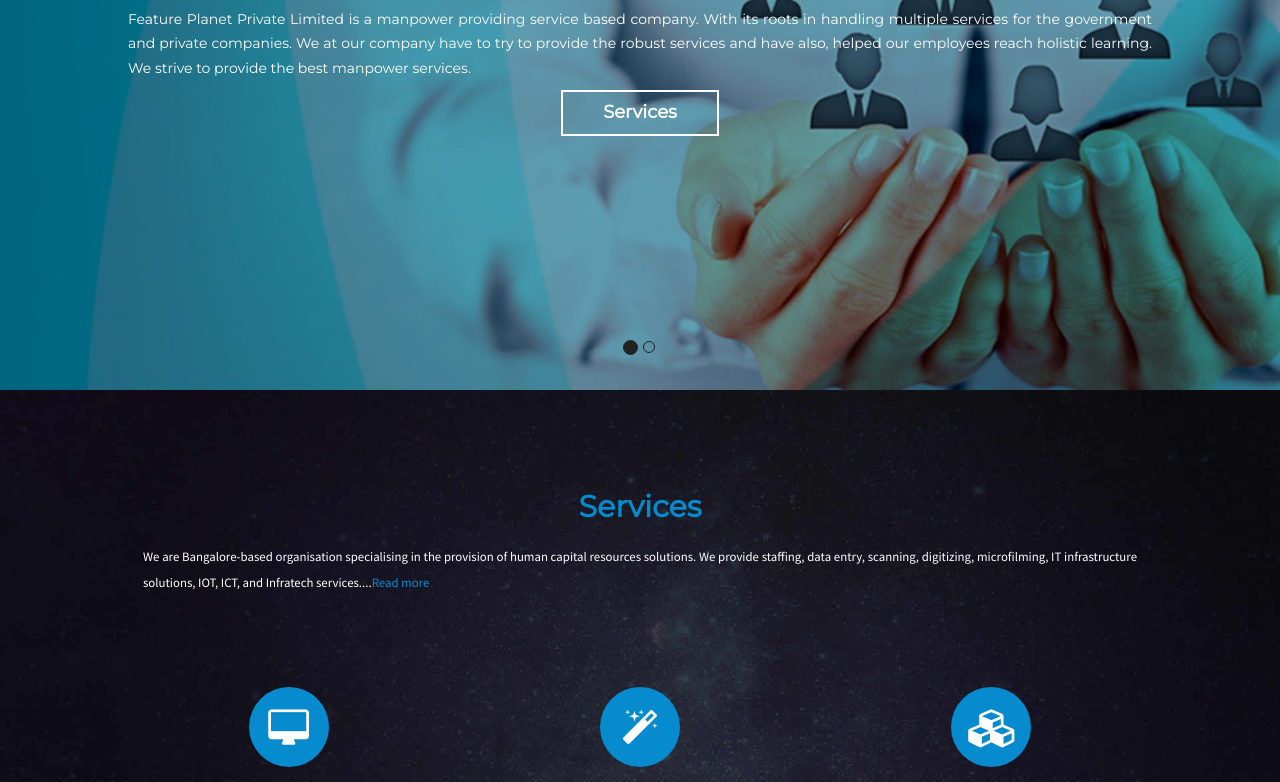
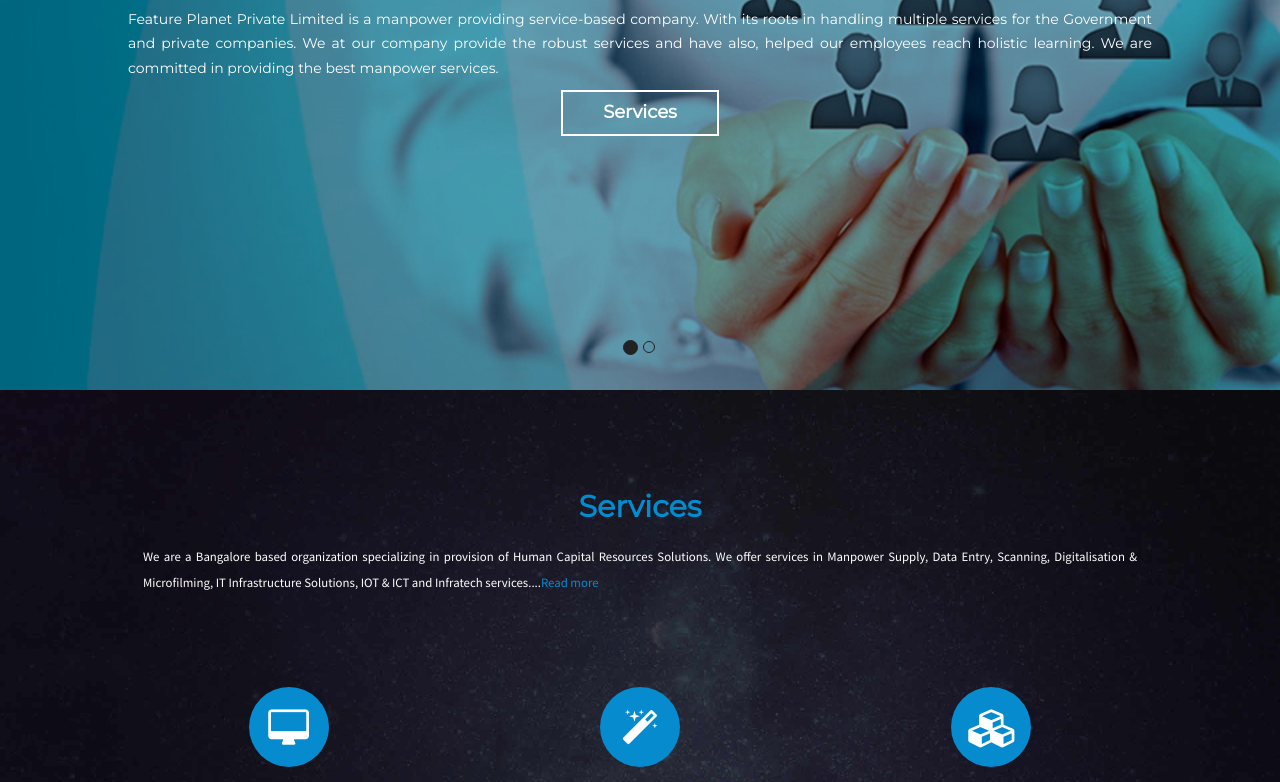
Before and after one commit to SRINIVAS406/fplanet, a plain HTML site: page index.html in a window 1280 px wide. Shown: the part 426-1208 px from the top of the page. Drawn offline with nearby package versions, Linux system fonts and the light colour scheme; a web font is replaced by a local one.

Commit message:
Update index.html

```diff
--- a/index.html
+++ b/index.html
@@ -87,7 +87,7 @@
 
                     <div class="carousel-caption wrapper">
                                     <h3 class="intro-heading animated bounceInRight">Feature Planet</h3>
-                                    <p class="intro-paragraph animated bounceInRight" style="text-align: justify;">Feature Planet Private Limited is a manpower providing service based company. With its roots in handling multiple services for the government and private companies. We at our company have to try to provide the robust services and have also, helped our employees reach holistic learning. We strive to provide the best manpower services.</p>
+                                    <p class="intro-paragraph animated bounceInRight" style="text-align: justify;">Feature Planet Private Limited is a manpower providing service-based company. With its roots in handling multiple services for the Government and private companies. We at our company provide the robust services and have also, helped our employees reach holistic learning. We are committed in providing the best manpower services.</p>
                                 <a href="#services" class="page-scroll btn btn-xl slider-button animated bounceInUp">Services</a>
 
                     </div>
@@ -97,7 +97,7 @@
                 <div class="item">
                     <div class="carousel-caption wrapper">
                                     <h3 class="intro-heading animated bounceInRight">Employee Support</h3>
-                                    <p class="intro-paragraph animated bounceInRight" style="text-align: justify;">In the time of covid crisis our company had been able to provide jobs for nearly 600 to 700 employees. Benefiting there income even in crisis and meet the needs of government handling the Covid Command Centres. We are very much satisfied for our achievement and content, in helping the required people to reach hospitals in covid times through our services.</p>
+                                    <p class="intro-paragraph animated bounceInRight" style="text-align: justify;">In the time of Covid-19 crisis our company had been able to provide jobs for nearly 600 to 700 employees. Benefiting their income and meet the needs of government in handling the Covid Command Centres. We are very much satisfied for our achievement and content, in helping the required people to reach hospitals in Covid-19 times through our services.</p>
                                 <a href="#services" class="page-scroll btn btn-xl slider-button animated bounceInUp">Services</a>
 
                     </div>
@@ -120,7 +120,7 @@
             <div class="row">
                 <div class="col-lg-12 text-center">
                     <h2 style="color: #028bcd;">Services</h2>
-                    <h3 class="section-subheading animated fadeInUp" style="text-align: justify;">We are Bangalore-based organisation specialising in the provision of human capital resources solutions. We provide staffing, data entry, scanning, digitizing, microfilming, IT infrastructure solutions, IOT, ICT, and Infratech services.<span id="dots">...</span><span id="moreserviceinfo"> Over the years, Feature Planet Pvt Ltd. At the time of the COVID crisis, our company had been able to provide jobs for nearly 600 to 700 employees in the government as well as private sectors in and around Bangalore. Our competence, proficiency, and dependability in catering to every conceivable manpower need through all spheres and stratums of business has made us a leading manpower solutions company in Bangalore. While we guarantee enhanced competitive edge to our clients through our quality manpower solutions, we concurrently value the career goals of our employees and ensure that they are in safe hands.</span><a href='#services' onclick="showserviceinfo()" id="servicebtn">Read more</a></h3>
+                    <h3 class="section-subheading animated fadeInUp" style="text-align: justify;">We are a Bangalore based organization specializing in provision of Human Capital Resources Solutions. We offer services in Manpower Supply, Data Entry, Scanning, Digitalisation & Microfilming, IT Infrastructure Solutions, IOT & ICT and Infratech services.<span id="dots">...</span><span id="moreserviceinfo"> Over the years Feature Planet Pvt Ltd. Is making every effort to provide job security to many lower income students, who work to cater the needs of their family. As a company we uphold the Corporate Social Responsibility. Our competence, proficiency and dependability in catering to every conceivable manpower needs through all sphere and stratums of business has made us a leading Manpower solutions company in Bangalore. While we guarantee enhanced competitive edge to our clients through our quality manpower solutions, we concurrently also value the career goals of our employees and ensure that they are in safe hands.</span><a href='#services' onclick="showserviceinfo()" id="servicebtn">Read more</a></h3>
                 </div>
             </div>
             <div class="row text-center">
```
